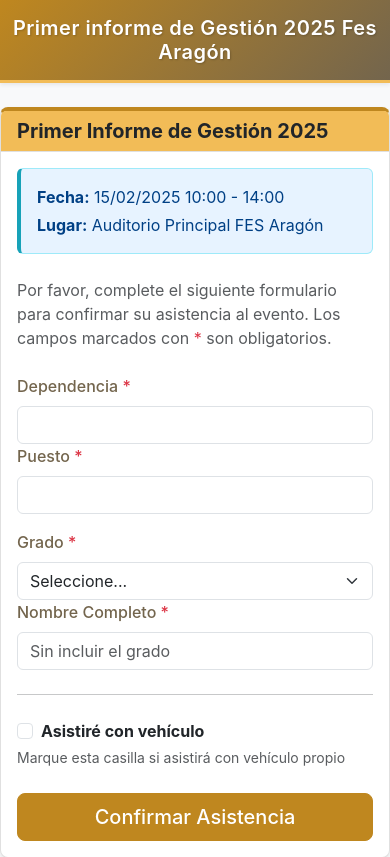
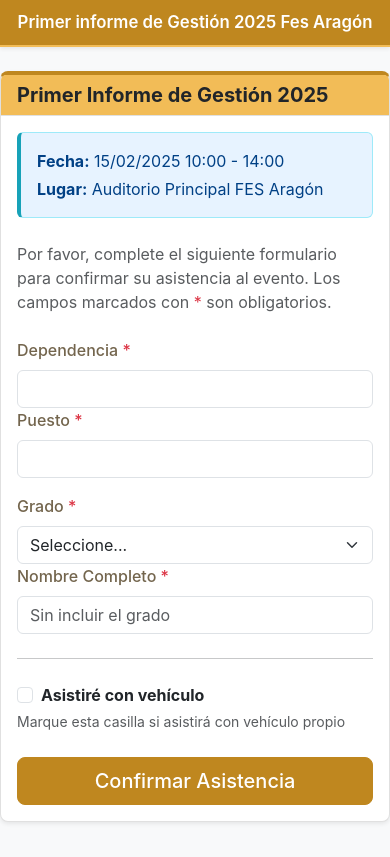
Before and after one commit to CarlosMelendezMejia/nuevo-formulario, a Flask app: page /evento/informe-gestion-2025 in a window 390 px wide. Shown: the top 857 px of the page. Run offline with Flask 3, Linux system fonts and the light colour scheme; data comes from the database, SQL or seed files in the repository.

Commit message:
Fix form ID reference, improve error message display, and update header styles

```diff
--- a/app.py
+++ b/app.py
@@ -196,8 +196,8 @@ def api_confirmacion():
                 INSERT INTO confirmacion_asistencia
                 (id_evento, dependencia, puesto, grado, nombre_completo,
                  trae_vehiculo, vehiculo_modelo, vehiculo_color, vehiculo_placas,
-                 ip, user_agent)
-                VALUES (%s, %s, %s, %s, %s, %s, %s, %s, %s, %s, %s)
+                 ip, user_agent, confirmado_en)
+                VALUES (%s, %s, %s, %s, %s, %s, %s, %s, %s, %s, %s, NOW())
             """, (
                 data['id_evento'],
                 data['dependencia'],
--- a/static/css/main.css
+++ b/static/css/main.css
@@ -52,14 +52,16 @@ body {
    HEADER INSTITUCIONAL
    ============================================================================ */
 .header-institucional {
-    background: linear-gradient(135deg, var(--c1) 0%, var(--c3) 100%);
-    border-bottom: 3px solid var(--c2);
+    background-color: var(--c1);
+    background-image: none;
+    border-bottom: 2px solid var(--c2);
+    box-shadow: none !important;
 }
 
 .header-institucional h1 {
     font-weight: 600;
-    letter-spacing: 0.5px;
-    text-shadow: 1px 1px 2px rgba(0, 0, 0, 0.2);
+    letter-spacing: 0;
+    text-shadow: none;
 }
 
 /* ============================================================================
@@ -277,6 +279,18 @@ code {
     }
 }
 
+@media (max-width: 576px) {
+    .header-institucional {
+        padding-top: 0.75rem !important;
+        padding-bottom: 0.75rem !important;
+    }
+
+    .header-institucional h1 {
+        font-size: 1.05rem;
+        line-height: 1.25;
+    }
+}
+
 /* ============================================================================
    ANIMACIONES
    ============================================================================ */
@@ -284,12 +298,7 @@ code {
 .form-control,
 .form-select,
 .card {
-    transition: all 0.2s ease-in-out;
-}
-
-.card:hover {
-    transform: translateY(-2px);
-    box-shadow: 0 0.5rem 1rem rgba(0, 0, 0, 0.15);
+    transition: background-color 0.15s ease-in-out, border-color 0.15s ease-in-out, box-shadow 0.15s ease-in-out;
 }
 
 /* ============================================================================
--- a/static/js/form.js
+++ b/static/js/form.js
@@ -7,13 +7,18 @@
     'use strict';
 
     // Elementos del DOM
-    const form = document.getElementById('confirmacionForm');
+    const form = document.getElementById('confirmacion-form');
     const traeVehiculoCheckbox = document.getElementById('trae_vehiculo');
     const vehiculoFields = document.getElementById('vehiculo_fields');
     const submitBtn = document.getElementById('submitBtn');
     const submitText = document.getElementById('submitText');
     const submitSpinner = document.getElementById('submitSpinner');
     const errorMessage = document.getElementById('error-message');
+
+    // Si este script se carga en una página sin el formulario, salir sin romper.
+    if (!form || !traeVehiculoCheckbox || !vehiculoFields || !submitBtn || !submitText || !submitSpinner || !errorMessage) {
+        return;
+    }
 
     // Campos de vehículo
     const vehiculoModelo = document.getElementById('vehiculo_modelo');
--- a/templates/form.html
+++ b/templates/form.html
@@ -33,7 +33,7 @@
                 </p>
 
                 <!-- Mensaje de error -->
-                <div id="error-message" class="alert alert-danger d-none" role="alert"></div>
+                <div id="error-message" class="alert alert-danger" style="display: none;" role="alert"></div>
 
                 <!-- Formulario -->
                 <form id="confirmacion-form" novalidate>
@@ -128,9 +128,6 @@
                         </div>
                     </div>
 
-                    <!-- Mensaje de error -->
-                    <div id="error-message" class="alert alert-danger mt-3" style="display: none;" role="alert"></div>
-
                     <div class="d-grid gap-2 mt-4">
                         <button type="submit" class="btn btn-primary btn-lg" id="submitBtn">
                             <span id="submitText">Confirmar Asistencia</span>
@@ -146,6 +143,6 @@
 </div>
 {% endblock %}
 
-{% block extra_js %}
+{% block extra_scripts %}
 <script src="{{ url_for('static', filename='js/form.js') }}"></script>
 {% endblock %}
```
